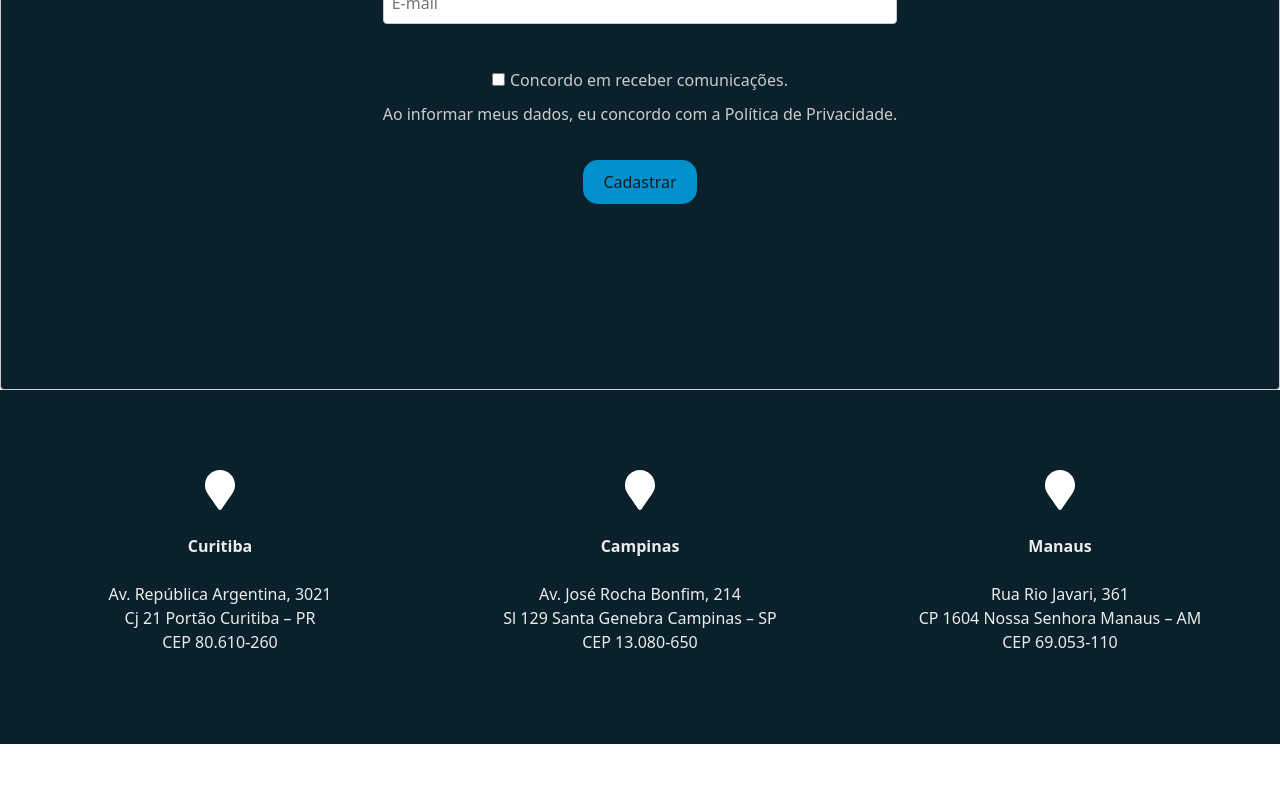
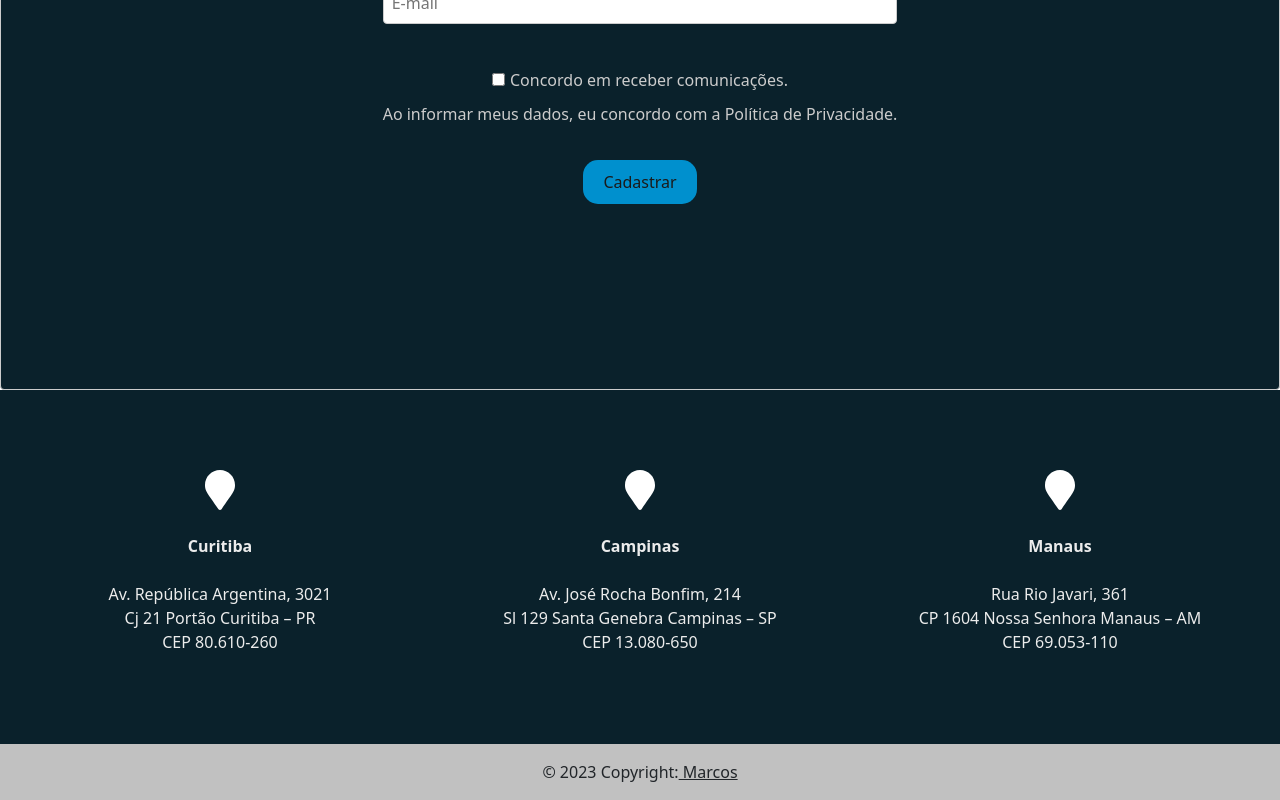
Before and after one commit to Marcos-Gabriell/Projeto-web-react, a React (Create React App) app: page / in a window 1280 px wide. Shown: the part 5220-6020 px from the top of the page. Before the commit the page ends 5964 px from the top, so only its background shows below. Built offline with nearby package versions, Linux system fonts and the light colour scheme.

Commit message:
criando rodapé temporario

```diff
--- a/src/Home.js
+++ b/src/Home.js
@@ -10,7 +10,7 @@ import SeparatorLine from './SeparatorLine';
 import MyBlog from './MyBlog';
 import MyCadastro from './MyCadastro';
 import End from './End';
-
+import Myrodape from './Myrodape';
 
 const Home = () => {
   return (
@@ -26,6 +26,7 @@ const Home = () => {
       <MyBlog />
       <MyCadastro />
       <End />
+      <Myrodape />
       {/* Restante do conteúdo da página Home */}
     </div>
   );
--- /dev/null
+++ b/src/Myrodape.js
@@ -0,0 +1,14 @@
+import React from 'react';
+
+const Myrodape = () => {
+  return (
+    <footer className="text-center text-white" style={{ backgroundColor: '#f1f1f1' }}>
+      <div className="text-center text-dark p-3" style={{ backgroundColor: 'rgba(0, 0, 0, 0.2)' }}>
+        © 2023 Copyright:
+        <a className="text-dark" target="_blank" href="https://github.com/Marcos-Gabriell"> Marcos</a>
+      </div>
+    </footer>
+  );
+};
+
+export default Myrodape;
```
Also changed, not shown: src/Myrodape.css (added).
